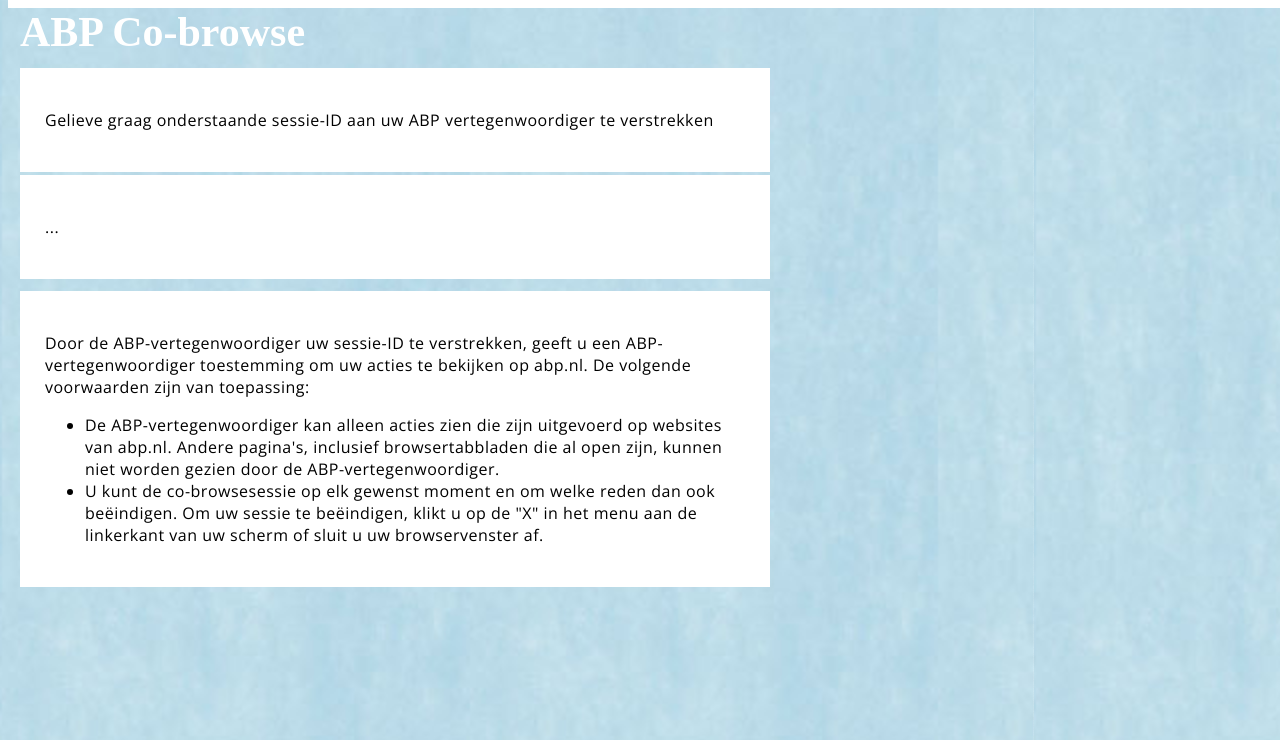
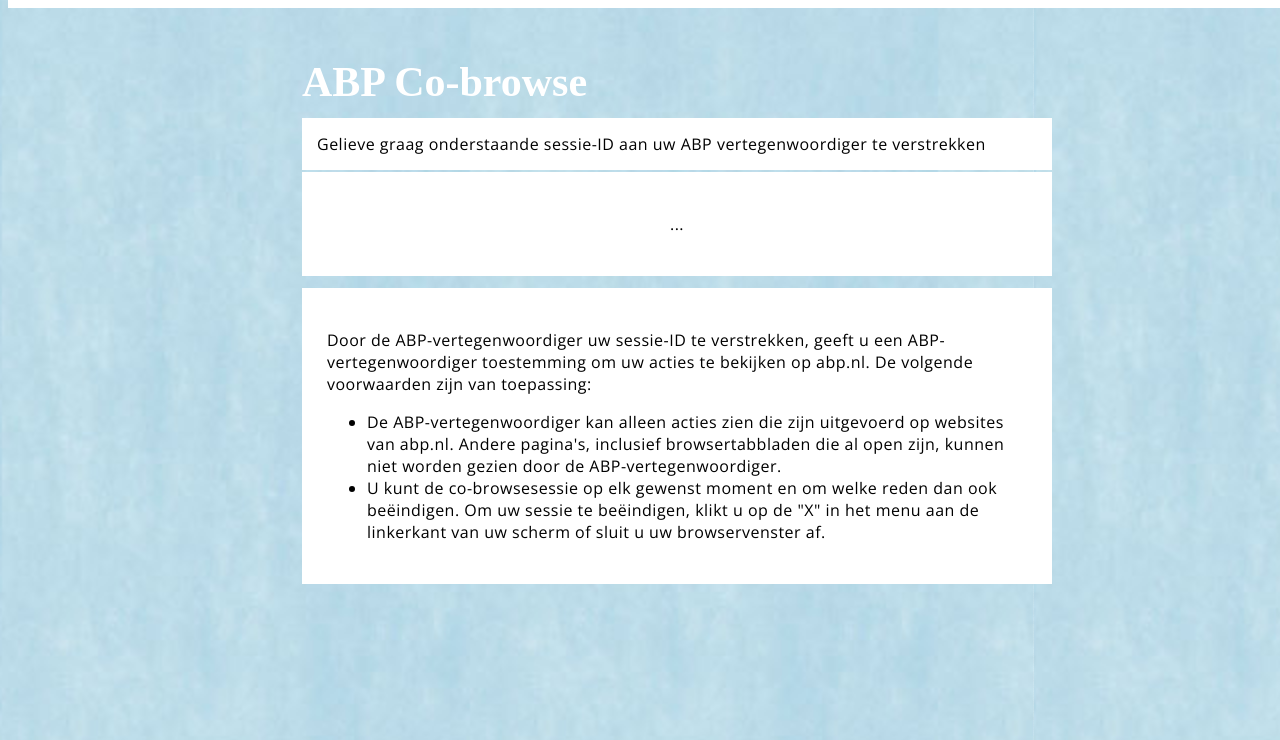
Before and after one commit to JosephinaBos/abp-cobrowse, a PHP site: page /index.html in a window 1280 px wide. Shown: the top 740 px of the page. Run offline with PHP 8.4, Linux system fonts and the light colour scheme; some libraries are stand-ins or nearby versions; some web fonts are replaced.

Commit message:
align center

```diff
--- a/index.html
+++ b/index.html
@@ -13,10 +13,10 @@
         <div id="container-cobrowse">
         <h1>ABP Co-browse</h1>
             <div class="container" id="instruction">
-                <p>Gelieve graag onderstaande sessie-ID aan uw ABP vertegenwoordiger te verstrekken</p>
+                <p id="instruction-text">Gelieve graag onderstaande sessie-ID aan uw ABP vertegenwoordiger te verstrekken</p>
             </div>
             <div class="container" id="session-id">
-                <p>...</p>
+                <p id="sessidtarget">...</p>
             </div>
             <div class="container" id="disclaimer">
                 <p>Door de ABP-vertegenwoordiger uw sessie-ID te verstrekken, geeft u een ABP-vertegenwoordiger toestemming om uw acties te bekijken op abp.nl. De volgende voorwaarden zijn van toepassing:</p>
--- a/style.css
+++ b/style.css
@@ -20,6 +20,8 @@
     right:0;
     margin-left:auto;
     margin-right:auto;
+    width: 700px;
+    margin: 50px auto;
 }
 
 .container {
@@ -31,11 +33,15 @@
 }
 
 #instruction {
-    margin-bottom: -9px;
+    margin-bottom: -10px;
 }
 
-#instruction-text {
+p#instruction-text {
     margin: -10px;
+}
+
+#sessidtarget {
+    text-align: center;
 }
 
 #footer {
```
